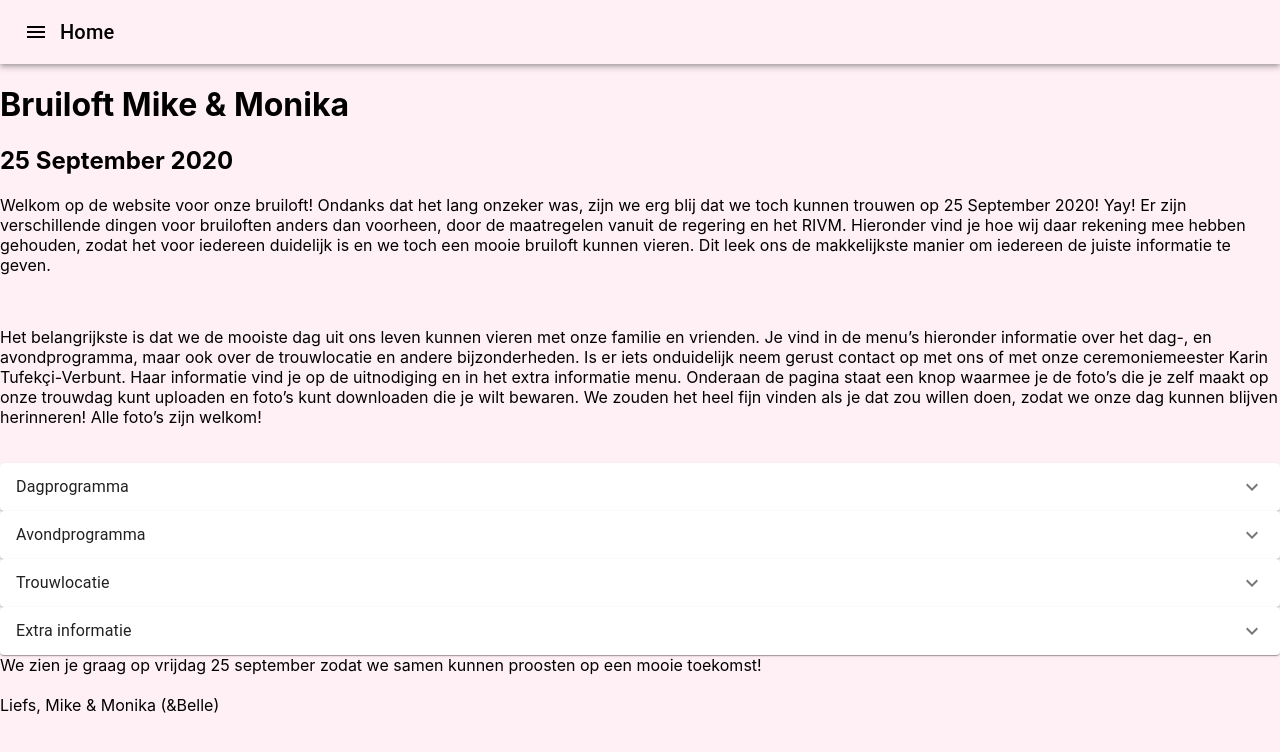
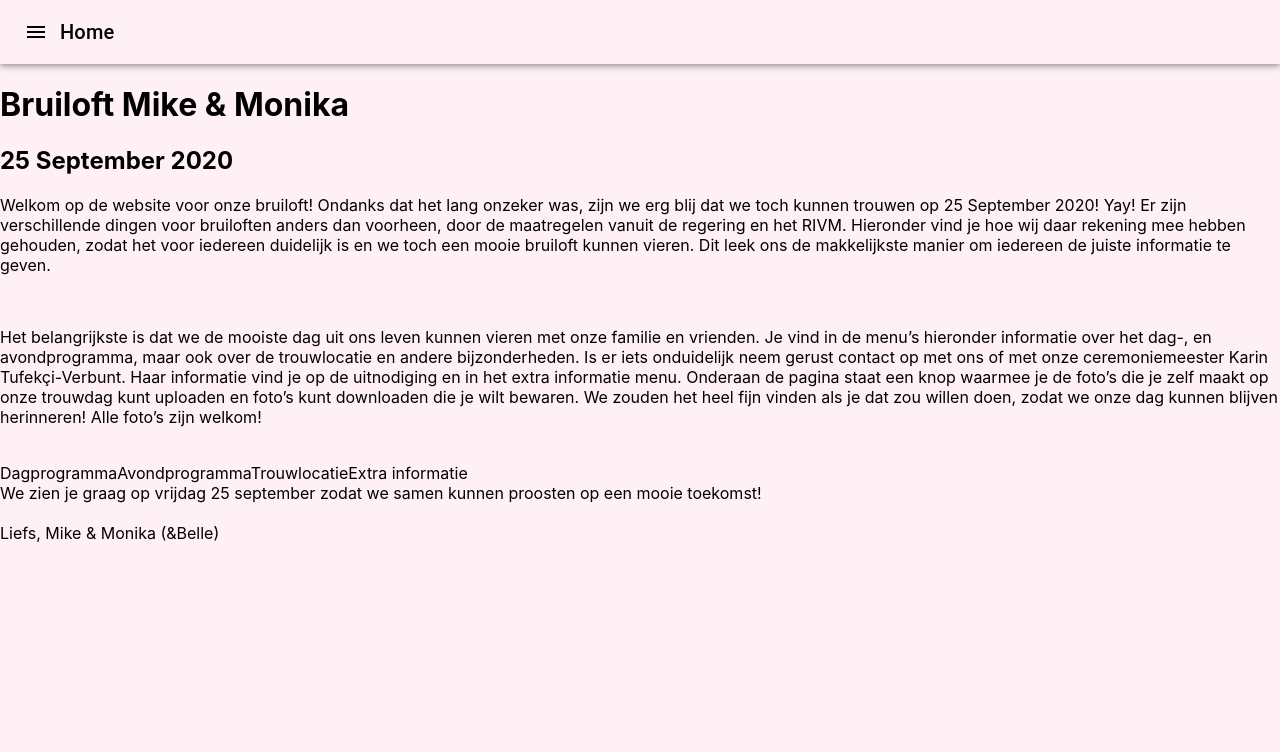
Before and after one commit to MikevPeeren/wedding-website, a Next.js app: page / in a window 1280 px wide. Shown: the top 752 px of the page. Built offline with nearby package versions, Linux system fonts and the light colour scheme.

Commit message:
Removed ExpandableBox and made selectors

```diff
--- a/pages/components/ExpandableBox.scss
+++ /dev/null
@@ -1,3 +0,0 @@
-.ExpandableBox {
-  width: 300px;
-}
--- a/pages/components/ExpandableBox.tsx
+++ /dev/null
@@ -1,38 +0,0 @@
-// CSS
-import styles from './ExpandableBox.scss';
-
-// Material UI
-import ExpansionPanel from '@material-ui/core/ExpansionPanel';
-import ExpansionPanelSummary from '@material-ui/core/ExpansionPanelSummary';
-import ExpansionPanelDetails from '@material-ui/core/ExpansionPanelDetails';
-import Typography from '@material-ui/core/Typography';
-import ExpandMoreIcon from '@material-ui/icons/ExpandMore';
-
-// Constants
-import { WEDDING_LOCATION_TITLE } from '../constants/general';
-
-interface ExpandableBox {
-  title: string;
-  text: string;
-}
-
-const ExpandableBox = ({ title, text }) => {
-  return (
-    <ExpansionPanel className={styles.ExpandableBox}>
-      <ExpansionPanelSummary expandIcon={<ExpandMoreIcon />} aria-controls={title} id={title}>
-        <Typography>{title}</Typography>
-      </ExpansionPanelSummary>
-      <ExpansionPanelDetails>
-        <Typography align="center">
-          {title === WEDDING_LOCATION_TITLE ? (
-            <img src="/trouwlocatie.jpg" alt="Italian Trulli" width="250" height="200" />
-          ) : (
-            text
-          )}
-        </Typography>
-      </ExpansionPanelDetails>
-    </ExpansionPanel>
-  );
-};
-
-export default ExpandableBox;
--- a/pages/constants/general.ts
+++ b/pages/constants/general.ts
@@ -12,33 +12,51 @@ Onderaan de pagina staat een knop waarmee je de foto’s die je zelf maakt op on
 
 export const DAILY_PROGRAM_TITLE = 'Dagprogramma';
 export const DAILY_PROGRAM_TEXT = `
-Hier vind je de informatie over het programma van de dag en de bijzonderheden.
+<h4>Hier vind je de informatie over het programma van de dag en de bijzonderheden.</h4>
 
-Tijdens de ceremonie en het diner hebben we ervoor gezorgd dat alleen huishoudens of mensen die elkaar regelmatig zien bij elkaar zijn geplaatst.
-Stoelen mogen verschoven worden als je dat zelf wilt, maar zorg wel voor de 1.5 meter met anderen.
-Het gangpad is extra breed om ook daar de 1.5  meter ruimte te creëren.
-Tijdens de borrel zijn er extra grote borreltafels zodat je bij elkaar kunt staan en nog voldoende afstand kunt houden.
-Spreek elkaar gerust op een vriendelijke manier aan wanneer je te weinig ruimte ervaart.
-Er staan handdesinfectie middelen waar je gebruik van mag maken.
+<ul>
+<li>Tijdens de ceremonie en het diner hebben we ervoor gezorgd dat alleen huishoudens of mensen die elkaar regelmatig zien bij elkaar zijn geplaatst.</li>
+<li>Stoelen mogen verschoven worden als je dat zelf wilt, maar zorg wel voor de 1.5 meter met anderen.</li>
+<li>Het gangpad is extra breed om ook daar de 1.5  meter ruimte te creëren.</li>
+<li>Tijdens de borrel zijn er extra grote borreltafels zodat je bij elkaar kunt staan en nog voldoende afstand kunt houden.</li>
+<li>Spreek elkaar gerust op een vriendelijke manier aan wanneer je te weinig ruimte ervaart.</li>
+<li>Er staan handdesinfectie middelen waar je gebruik van mag maken.</li>
+</ul>
 
-Programma:
-13.30 uur: Verzamelen daggasten op trouwlocatie
+<b>Programma:</b>
+<br/>
+<br/>
+<i>13.30 uur: Verzamelen daggasten op trouwlocatie</i>
+<br/>
 De ceremoniemeester zal je ontvangen en je verder wijzen.
-14.00 uur: Aankomst bruidspaar en start ceremonie
+<br/>
+<br/>
+<i>14.00 uur: Aankomst bruidspaar en start ceremonie</i>
+<br/>
 Bij goed weer is de ceremonie buiten in een mooie tuin.
-15.00 uur: Toost en Taart
-Wij snijden het eerste stuk taart aan en daarna zal de taart ‘Corona-Proof’ worden aangesneden en uitgedeeld door het personeel. Heb je toch liever geen taart dan geef dit aan bij de ceremoniemeester.
-16.00 uur: Borrel
-Tijdens de borrel willen we graag foto’s met de daggasten maken. We zorgen ervoor dat er een mogelijkheid is om met 1.5 meter ertussen foto’s te maken als je dat prettig vind en nog steeds leuke foto’s te krijgen.
-18.00 uur: Diner met daggasten
+<br/>
+<br/>
+<i>15.00 uur: Toost en Taart</i>
+<br/>
+Wij snijden het eerste stuk taart aan en daarna zal de taart ‘Corona-Proof’ worden aangesneden en uitgedeeld door het personeel.
+<br/>
+Heb je toch liever geen taart dan geef dit aan bij de ceremoniemeester.
+<br/>
+<br/>
+<i>16.00 uur: Borrel</i>
+<br/>
+Tijdens de borrel willen we graag foto’s met de daggasten maken.
+<br/>
+We zorgen ervoor dat er een mogelijkheid is om met 1.5 meter ertussen foto’s te maken als je dat prettig vind en nog steeds leuke foto’s te krijgen.
+<br/>
+<br/>
+<i>18.00 uur: Diner met daggasten</i>
+<br/>
 Tijdens het diner zal er opnieuw rekening worden gehouden met Corona. Bij goed weer zal het diner buiten zijn. Voor het menu zie hieronder.
-20.00 uur: Einde diner en mogelijkheid om even op te frissen
-
-Menu diner:
-Shared Dining concept met als gangen:
-Voorgerechten:
-Hoofdgerechten:
-Nagerechten:
+<br/>
+<br/>
+<i>20.00 uur: Einde diner en mogelijkheid om even op te frissen</i>
+<br/>
 `;
 
 export const NIGHTLY_PROGRAM_TITLE = 'Avondprogramma';
--- a/pages/index.scss
+++ b/pages/index.scss
@@ -17,8 +17,23 @@
   margin: 0 auto;
 }
 
-.expandable {
-  margin-top: 3em;
-  margin-left: 1.5em;
-  margin-right: 1.5em;
+.menuSelector {
+  margin-top: 2em;
+  padding: 1em;
+  text-decoration: underline;
+  cursor: pointer;
+  letter-spacing: 0.5em;
+  font-size: 1.2em;
 }
+
+.expandableText {
+  text-align: center;
+  font-size: 1em;
+  letter-spacing: 0.1em;
+  width: 90%;
+  margin: 0 auto;
+}
+
+ul {
+  list-style-type: none;
+}
--- a/pages/index.tsx
+++ b/pages/index.tsx
@@ -1,5 +1,8 @@
 // Next
 import Head from 'next/head';
+
+// React
+import { useState } from 'react';
 
 // CSS
 import './styles.global.scss';
@@ -27,6 +30,12 @@ import {
 } from './constants/general';
 
 const Home = () => {
+  const [expandableText, setExpandableText] = useState('');
+
+  const changeText = (expandableText) => {
+    setExpandableText(expandableText);
+  };
+
   return (
     <div className={styles.container}>
       <Head>
@@ -39,18 +48,42 @@ const Home = () => {
         <Header />
         <Introduction />
         <div className={styles.expandableContainer}>
-          <div className={styles.expandable}>
-            <ExpandableBox title={DAILY_PROGRAM_TITLE} text={DAILY_PROGRAM_TEXT} />
-          </div>
-          <div className={styles.expandable}>
-            <ExpandableBox title={NIGHTLY_PROGRAM_TITLE} text={NIGHTLY_PROGRAM_TEXT} />
-          </div>
-          <div className={styles.expandable}>
-            <ExpandableBox title={WEDDING_LOCATION_TITLE} text={WEDDING_LOCATION_TEXT} />
-          </div>
-          <div className={styles.expandable}>
-            <ExpandableBox title={EXTRA_INFORMATION_TITLE} text={EXTRA_INFORMATION_TEXT} />
-          </div>
+          <span
+            className={styles.menuSelector}
+            onClick={() => {
+              changeText(DAILY_PROGRAM_TEXT);
+            }}
+          >
+            {DAILY_PROGRAM_TITLE}
+          </span>
+          <span
+            className={styles.menuSelector}
+            onClick={() => {
+              changeText(NIGHTLY_PROGRAM_TEXT);
+            }}
+          >
+            {NIGHTLY_PROGRAM_TITLE}
+          </span>
+          <span
+            className={styles.menuSelector}
+            onClick={() => {
+              changeText(WEDDING_LOCATION_TEXT);
+            }}
+          >
+            {WEDDING_LOCATION_TITLE}
+          </span>
+          <span
+            className={styles.menuSelector}
+            onClick={() => {
+              changeText(EXTRA_INFORMATION_TEXT);
+            }}
+          >
+            {EXTRA_INFORMATION_TITLE}
+          </span>
+
+          {expandableText && (
+            <div className={styles.expandableText} dangerouslySetInnerHTML={{ __html: expandableText }} />
+          )}
         </div>
       </main>
 
```
